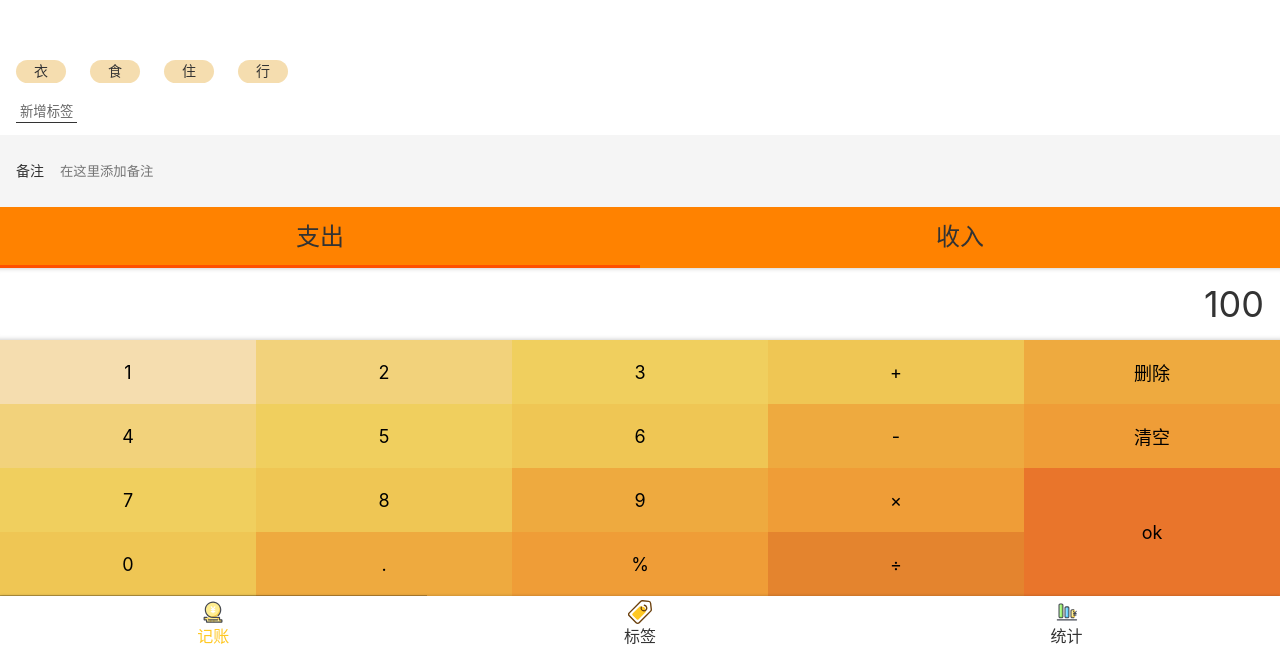
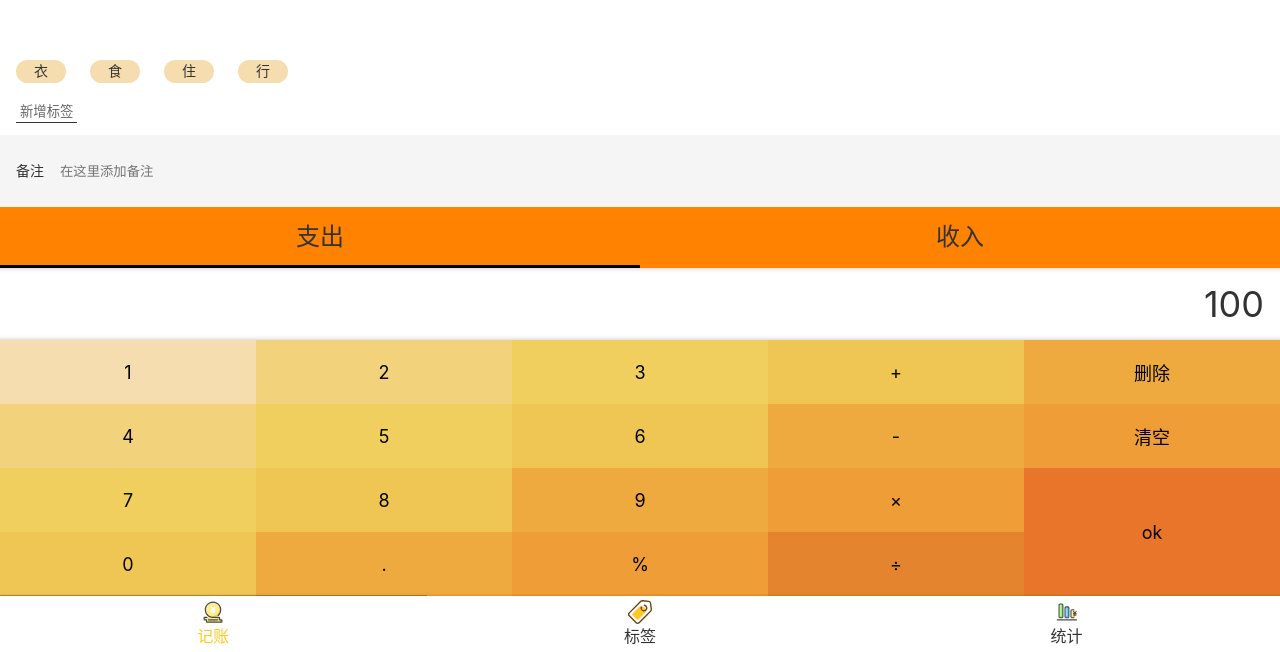
Before and after one commit to Ruaxin/money-rc, a React app: page /#/money in a window 1280 px wide. Shown: the part 148-800 px from the top of the page. Built offline with nearby package versions, Linux system fonts and the light colour scheme.

Commit message:
完成category功能

```diff
--- a/src/views/Money.tsx
+++ b/src/views/Money.tsx
@@ -16,12 +16,7 @@ function Money() {
     <MyLayout>
       <TagsSection/>
       <NoteSection/>
-      <CategorySection>
-        <ul>
-          <li className='selected'>支出</li>
-          <li>收入</li>
-        </ul>
-      </CategorySection>
+      <CategorySection/>
       <NumberPadSection>
         <div className='output'>100</div>
         <div className="pad clearfix">
--- a/src/views/Money/CategorySection.tsx
+++ b/src/views/Money/CategorySection.tsx
@@ -1,6 +1,7 @@
 import styled from 'styled-components';
+import React, {useState} from 'react';
 
-const CategorySection = styled.section`
+const Wrapper = styled.section`
   font-size: 24px;
   > ul{
     display: flex;
@@ -14,7 +15,7 @@ const CategorySection = styled.section`
         content: '';
         height: 3px;
         width: 100%;
-        background: rgb(255, 80, 0);
+        background: black;
         display: block;
         position: absolute;
         bottom: 0;
@@ -23,4 +24,21 @@ const CategorySection = styled.section`
     }
   }
 `;
+const CategorySection: React.FC = () => {
+  const categoryMap = {'-': '支出', '+': '收入'};
+  const [categoryList] = useState<('-' | '+')[]>(['-', '+']);
+  const [category, setCategory] = useState('-');
+  return (
+    <Wrapper>
+      <ul>
+        {categoryList.map(c =>
+          <li key={c} className={category === c ? 'selected' : ''}
+              onClick={() => setCategory(c)}>
+            {categoryMap[c]}
+          </li>
+        )}
+      </ul>
+    </Wrapper>
+  );
+};
 export {CategorySection};
```
